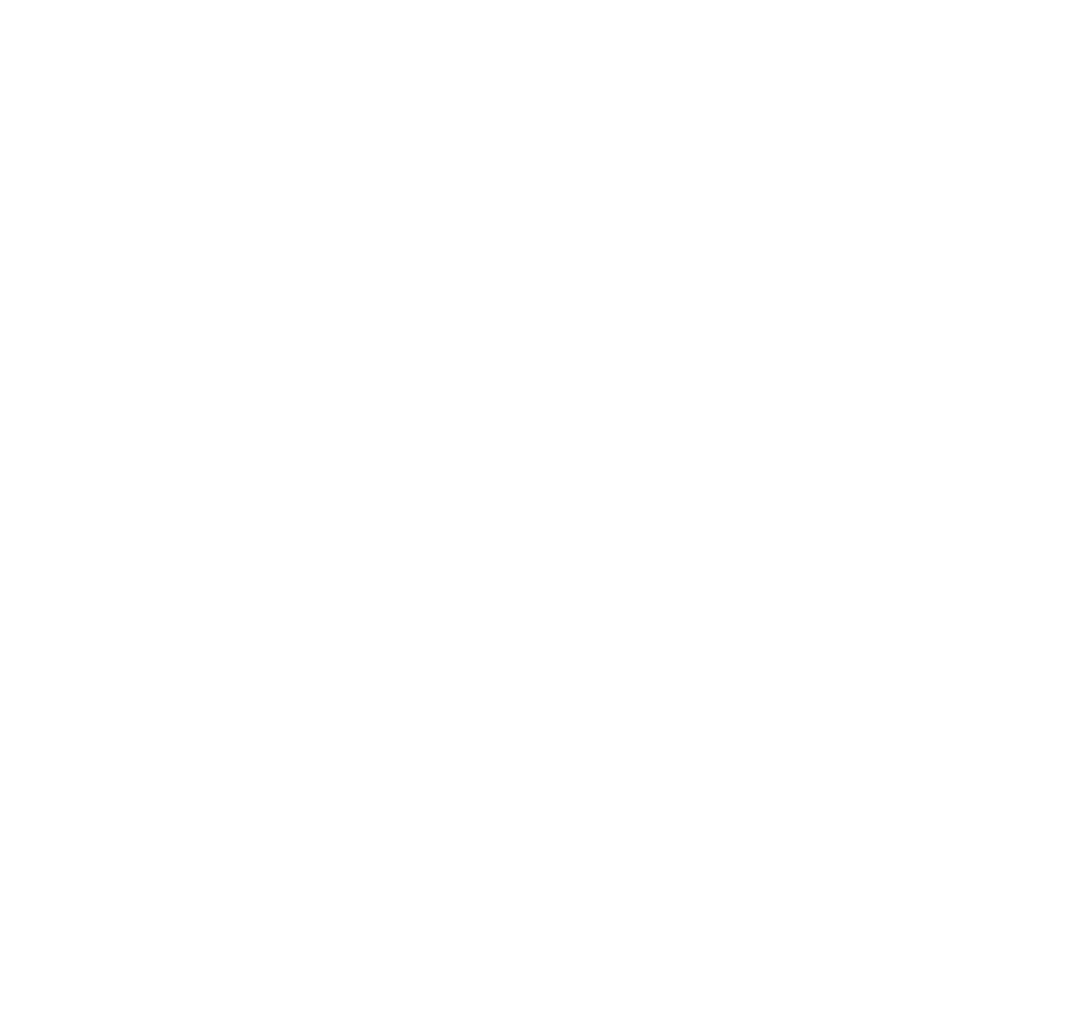
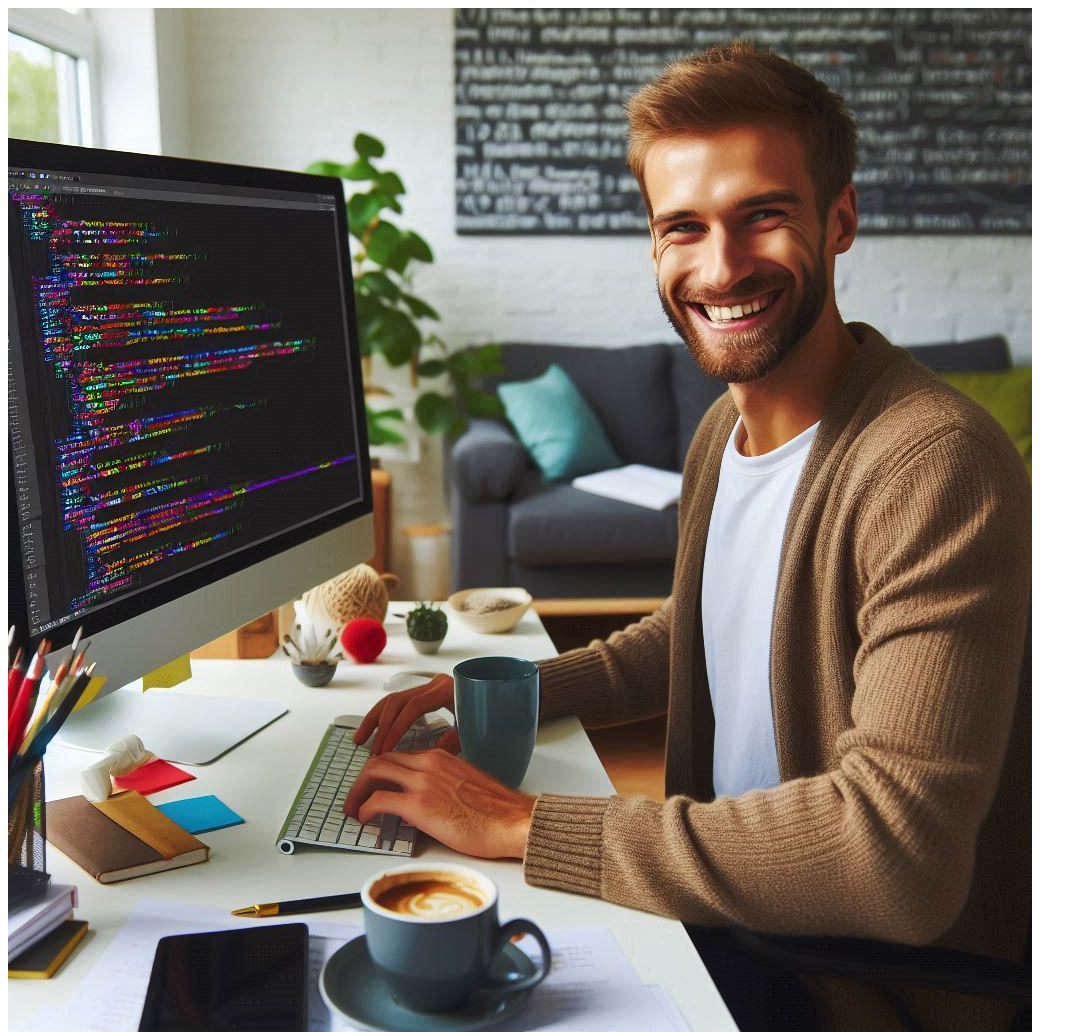
Before and after one commit to delvecchio1000/descomplicaGit, a plain HTML site: page index.html in a window 1280 px wide. Shown: the whole page, without its empty margins (0-1087 px from the left). Before the commit the page ends 800 px from the top, so only its background shows below. Drawn offline with Linux system fonts and the light colour scheme.

Commit message:
Criado o diretório images. Adicionado imagem programador.jpg no index.html

```diff
--- a/index.html
+++ b/index.html
@@ -6,6 +6,6 @@
     <title>Descomplica</title>
 </head>
 <body>
-
+    <img src="images/programador.jpg" alt="Imagem do Programador">
 </body>
 </html>
```
Also changed, not shown: images/programador.jpg (added).
